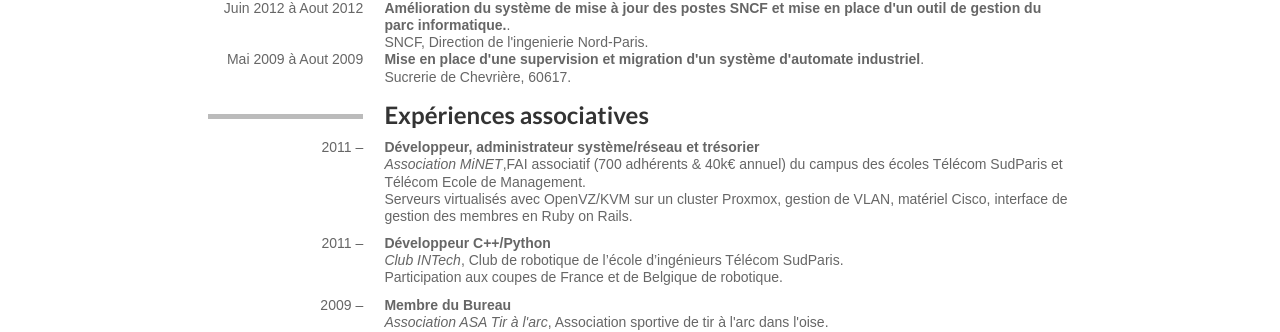
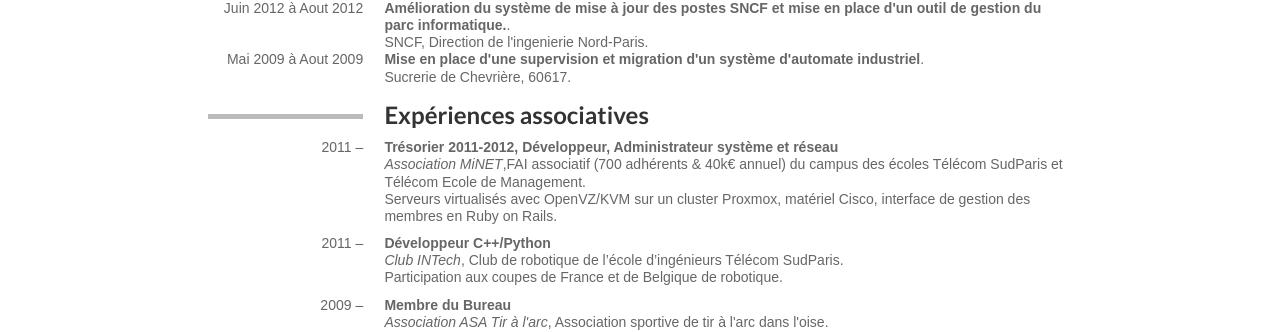
Before and after one commit to fmonniot/fmonniot.github.com, a Jekyll site: the page built from cv.html, in a window 1280 px wide. Shown: the part 718-1050 px from the top of the page. Built offline with Jekyll 4.4.1, drawn with Linux system fonts in a browser that asks for light colours; Markdown is read by kramdown in place of the engine named in the settings.

Commit message:
Minor improvement

```diff
--- a/cv.html
+++ b/cv.html
@@ -88,9 +88,9 @@
     <div class="row-fluid">
         <div class="span2">2011 – </div>
         <div class="span10">
-            <strong>Développeur, administrateur système/réseau et trésorier</strong><br>
+            <strong>Trésorier 2011-2012, Développeur, Administrateur système et réseau</strong><br>
             <em>Association MiNET</em>,FAI associatif (700 adhérents &amp; 40k€ annuel) du campus des écoles Télécom SudParis et Télécom Ecole de Management.<br>
-            <p class="desc">Serveurs virtualisés avec OpenVZ/KVM sur un cluster Proxmox, gestion de VLAN, matériel Cisco, interface de gestion des membres en Ruby on Rails.</p>
+            <p class="desc">Serveurs virtualisés avec OpenVZ/KVM sur un cluster Proxmox, matériel Cisco, interface de gestion des membres en Ruby on Rails.</p>
         </div>
     </div>
     <div class="row-fluid">
```
